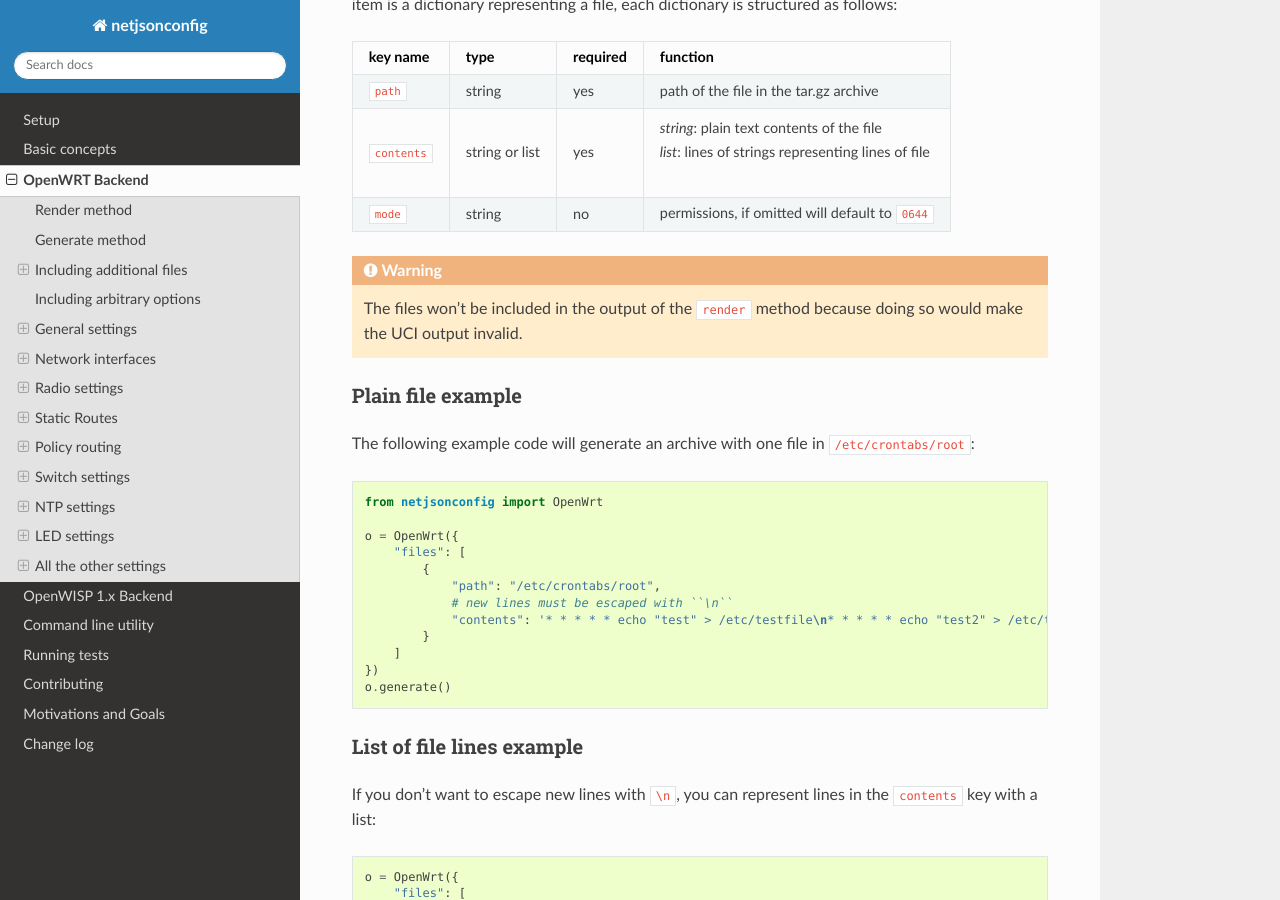
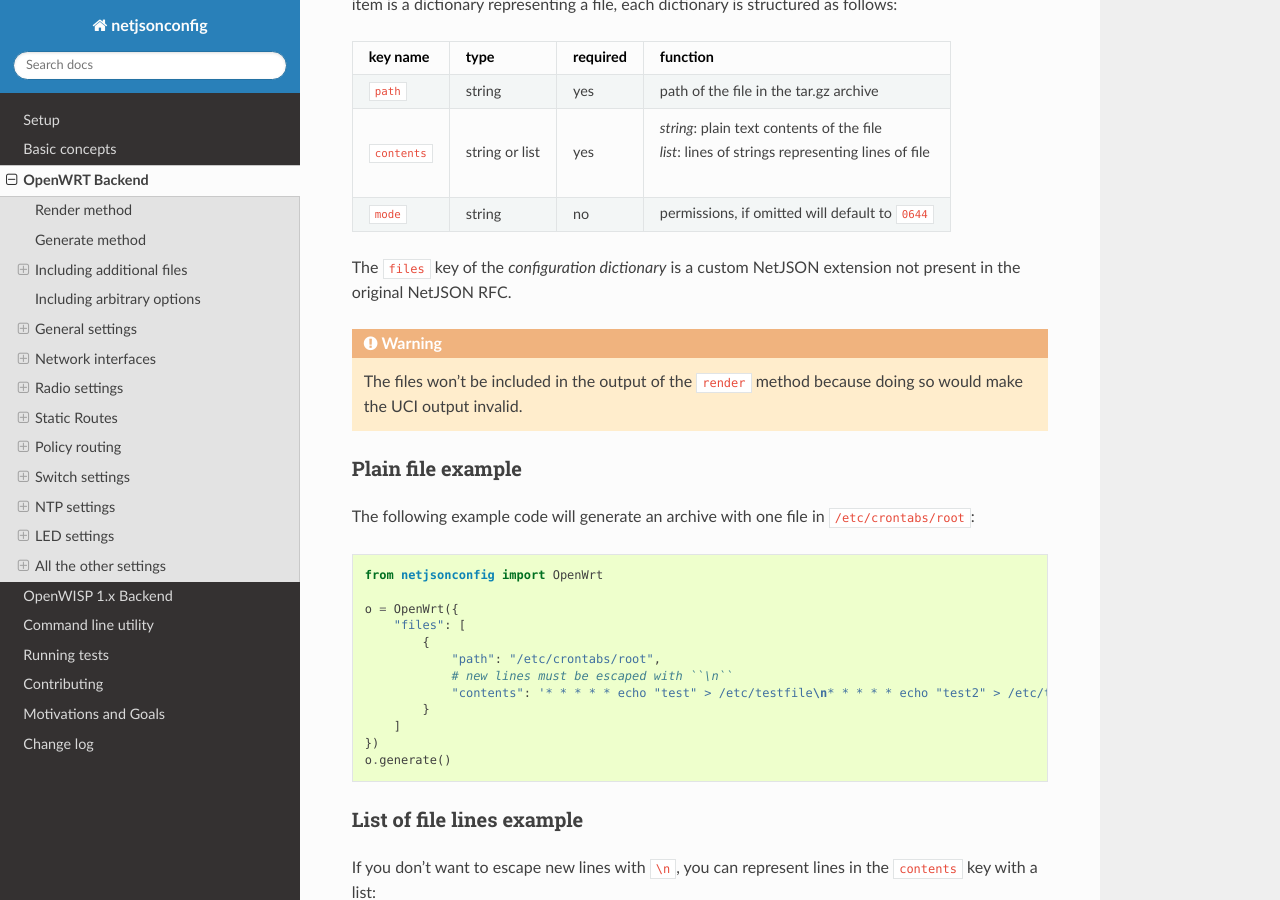
Before and after one commit to openwisp/netjsonconfig, a Sphinx documentation site: the page built from docs/source/backends/openwrt.rst, in a window 1280 px wide and 900 px high, scrolled down 2129 px. Built offline with Sphinx 7.4.7 and the Read the Docs theme 2.0.0, drawn with Linux system fonts in a browser that asks for light colours; some of the changed text lies outside the part shown.

Commit message:
[docs] Minor improvements in OpenWrt backend page
 * corrected typo
 * explained "files" is a custom NetJSON extension

```diff
--- a/docs/source/backends/openwrt.rst
+++ b/docs/source/backends/openwrt.rst
@@ -118,6 +118,9 @@ follows:
 | ``mode``          | string         | no       | permissions, if omitted will default to ``0644``         |
 +-------------------+----------------+----------+----------------------------------------------------------+
 
+The ``files`` key of the *configuration dictionary* is a custom NetJSON extension not
+present in the original NetJSON RFC.
+
 .. warning::
     The files won't be included in the output of the ``render`` method because
     doing so would make the UCI output invalid.
```
Also changed, not shown: other parts of docs/source/backends/openwrt.rst (+1 -1 lines).
